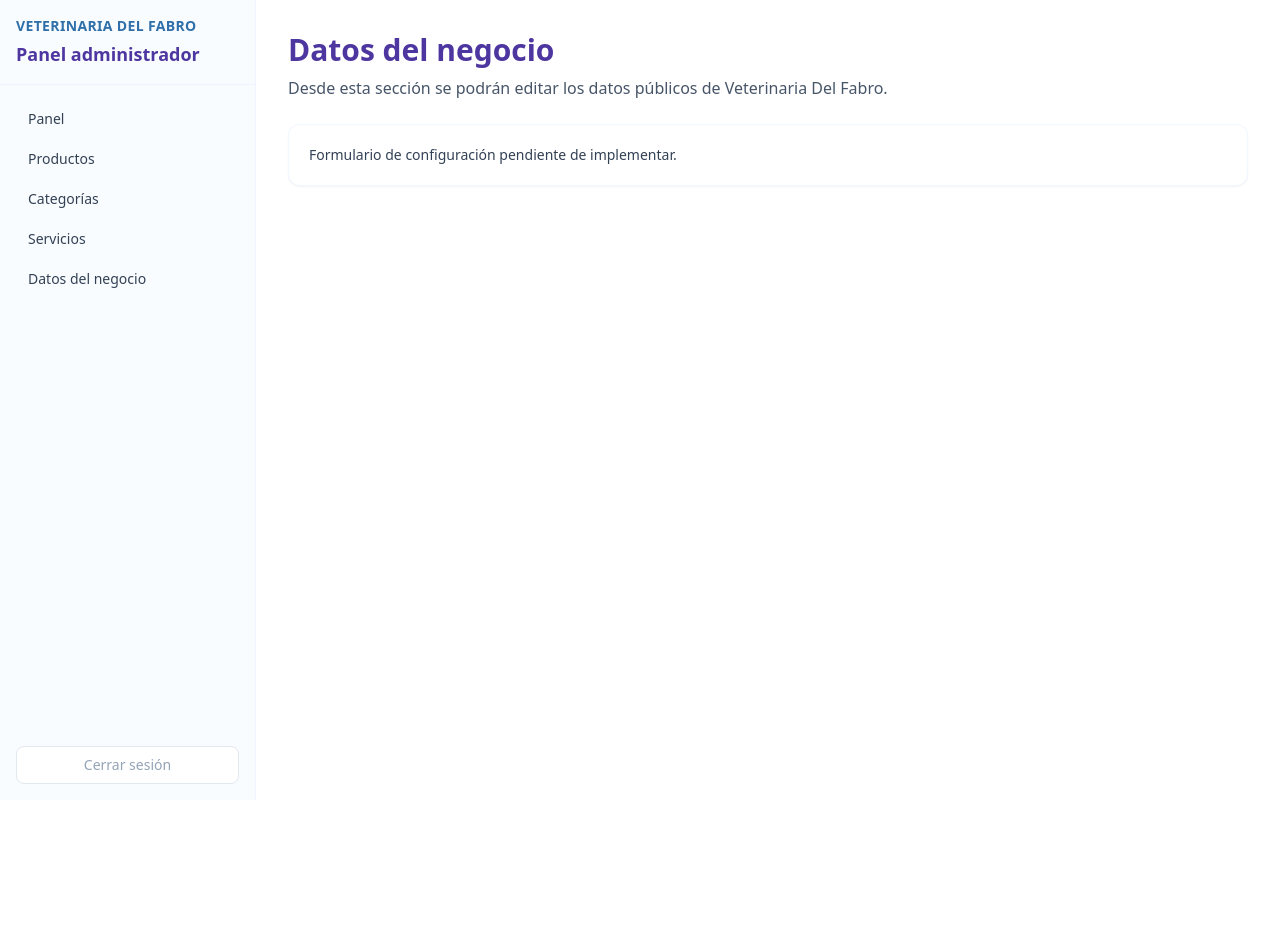
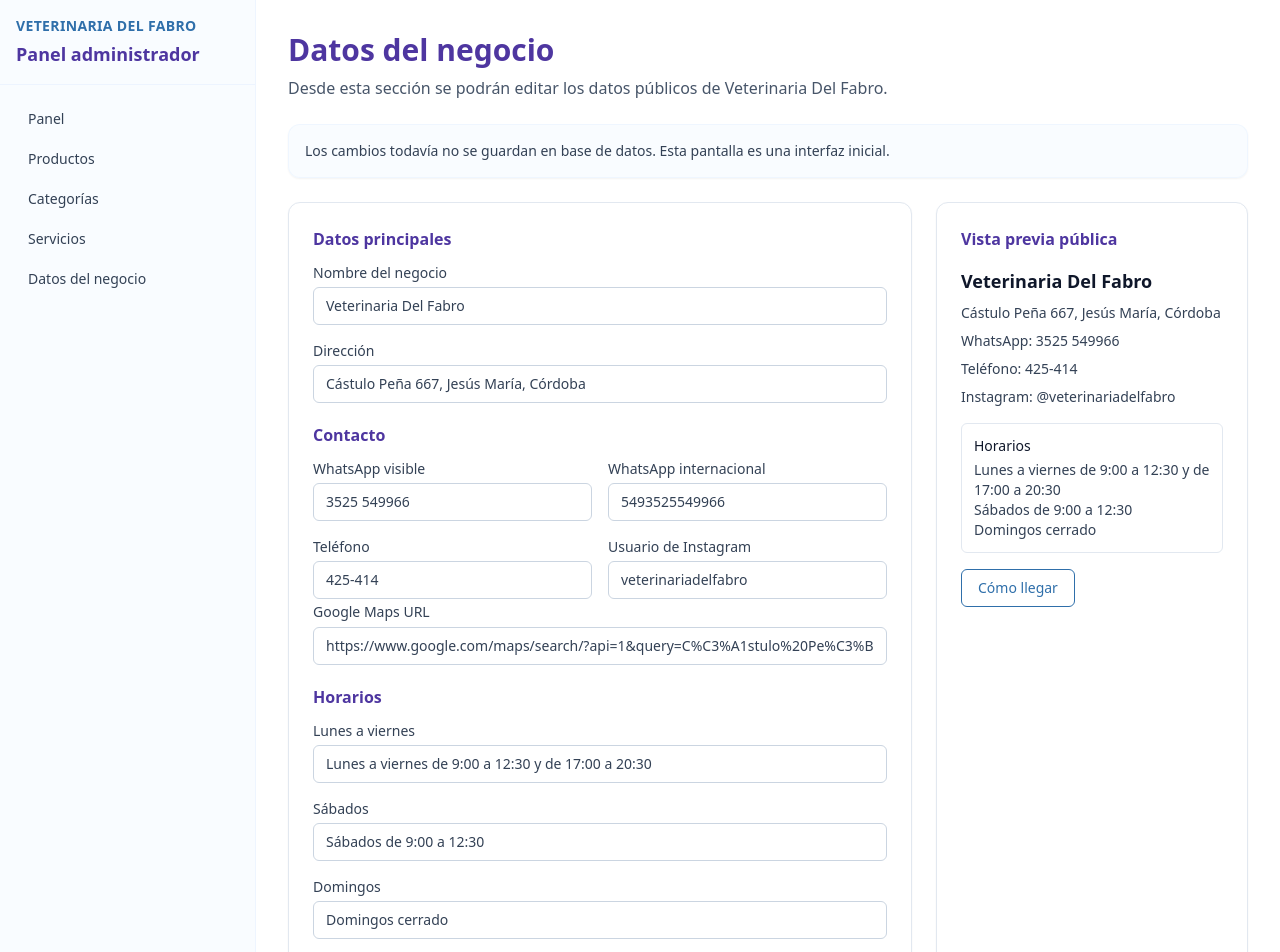
Before and after one commit to OctiDelFabro/veterinaria-del-fabro, a Next.js app: page /admin/configuracion in a window 1280 px wide. Shown: the top 952 px of the page. Before the commit the page ends 800 px from the top, so only its background shows below. Built offline with nearby package versions, Linux system fonts and the light colour scheme.

Commit message:
feat: implement admin business settings UI (#11)

```diff
--- a/app/(admin)/admin/configuracion/page.tsx
+++ b/app/(admin)/admin/configuracion/page.tsx
@@ -1,4 +1,7 @@
+import { AdminBusinessPreviewCard } from "@/components/admin/settings/AdminBusinessPreviewCard";
+import { AdminBusinessSettingsForm } from "@/components/admin/settings/AdminBusinessSettingsForm";
 import { AdminPageHeader } from "@/components/admin/AdminPageHeader";
+import { mockAdminBusinessSettings } from "@/lib/mock-admin-business-settings";
 
 export default function AdminConfiguracionPage() {
   return (
@@ -7,9 +10,15 @@ export default function AdminConfiguracionPage() {
         title="Datos del negocio"
         description="Desde esta sección se podrán editar los datos públicos de Veterinaria Del Fabro."
       />
-      <section className="rounded-xl border border-veterinarian-blueSoft/60 bg-white p-5 shadow-sm">
-        <p className="text-sm text-slate-700">Formulario de configuración pendiente de implementar.</p>
+
+      <section className="rounded-xl border border-veterinarian-blueSoft/60 bg-veterinarian-blueSoft/30 p-4 text-sm text-slate-700 shadow-sm">
+        Los cambios todavía no se guardan en base de datos. Esta pantalla es una interfaz inicial.
       </section>
+
+      <div className="grid gap-6 xl:grid-cols-[minmax(0,2fr)_minmax(0,1fr)]">
+        <AdminBusinessSettingsForm initialData={mockAdminBusinessSettings} />
+        <AdminBusinessPreviewCard settings={mockAdminBusinessSettings} />
+      </div>
     </div>
   );
 }
--- /dev/null
+++ b/components/admin/settings/AdminBusinessPreviewCard.tsx
@@ -0,0 +1,42 @@
+import type { AdminBusinessSettings } from "@/lib/mock-admin-business-settings";
+
+type AdminBusinessPreviewCardProps = {
+  settings: AdminBusinessSettings;
+};
+
+export function AdminBusinessPreviewCard({ settings }: AdminBusinessPreviewCardProps) {
+  return (
+    <aside className="rounded-xl border border-slate-200 bg-white p-5 shadow-sm md:p-6">
+      <h2 className="text-base font-semibold text-veterinarian-violetDark">Vista previa pública</h2>
+      <div className="mt-4 space-y-2 text-sm text-slate-700">
+        <p className="text-lg font-semibold text-slate-900">{settings.businessName}</p>
+        <p>{settings.address}</p>
+        <p>
+          <span className="font-medium">WhatsApp:</span> {settings.whatsappVisible}
+        </p>
+        <p>
+          <span className="font-medium">Teléfono:</span> {settings.phone}
+        </p>
+        <p>
+          <span className="font-medium">Instagram:</span> @{settings.instagramUser}
+        </p>
+      </div>
+
+      <div className="mt-4 rounded-md border border-slate-200 p-3 text-sm text-slate-700">
+        <p className="font-medium text-slate-900">Horarios</p>
+        <p className="mt-1">{settings.mondayToFridayHours}</p>
+        <p>{settings.saturdayHours}</p>
+        <p>{settings.sundayHours}</p>
+      </div>
+
+      <a
+        href={settings.googleMapsUrl}
+        target="_blank"
+        rel="noreferrer"
+        className="mt-4 inline-flex rounded-md border border-veterinarian-blue px-4 py-2 text-sm font-medium text-veterinarian-blue hover:bg-veterinarian-blue/10"
+      >
+        Cómo llegar
+      </a>
+    </aside>
+  );
+}
--- /dev/null
+++ b/components/admin/settings/AdminBusinessSettingsForm.tsx
@@ -0,0 +1,84 @@
+import type { AdminBusinessSettings } from "@/lib/mock-admin-business-settings";
+
+type AdminBusinessSettingsFormProps = {
+  initialData: AdminBusinessSettings;
+};
+
+export function AdminBusinessSettingsForm({ initialData }: AdminBusinessSettingsFormProps) {
+  return (
+    <section className="rounded-xl border border-slate-200 bg-white p-5 shadow-sm md:p-6">
+      <form className="space-y-5">
+        <div className="space-y-3">
+          <h2 className="text-base font-semibold text-veterinarian-violetDark">Datos principales</h2>
+          <div className="grid gap-4">
+            <label className="space-y-1 text-sm text-slate-700">
+              <span className="font-medium">Nombre del negocio</span>
+              <input defaultValue={initialData.businessName} className="w-full rounded-md border border-slate-300 px-3 py-2" />
+            </label>
+            <label className="space-y-1 text-sm text-slate-700">
+              <span className="font-medium">Dirección</span>
+              <input defaultValue={initialData.address} className="w-full rounded-md border border-slate-300 px-3 py-2" />
+            </label>
+          </div>
+        </div>
+
+        <div className="space-y-3">
+          <h2 className="text-base font-semibold text-veterinarian-violetDark">Contacto</h2>
+          <div className="grid gap-4 md:grid-cols-2">
+            <label className="space-y-1 text-sm text-slate-700">
+              <span className="font-medium">WhatsApp visible</span>
+              <input defaultValue={initialData.whatsappVisible} className="w-full rounded-md border border-slate-300 px-3 py-2" />
+            </label>
+            <label className="space-y-1 text-sm text-slate-700">
+              <span className="font-medium">WhatsApp internacional</span>
+              <input defaultValue={initialData.whatsappInternational} className="w-full rounded-md border border-slate-300 px-3 py-2" />
+            </label>
+            <label className="space-y-1 text-sm text-slate-700">
+              <span className="font-medium">Teléfono</span>
+              <input defaultValue={initialData.phone} className="w-full rounded-md border border-slate-300 px-3 py-2" />
+            </label>
+            <label className="space-y-1 text-sm text-slate-700">
+              <span className="font-medium">Usuario de Instagram</span>
+              <input defaultValue={initialData.instagramUser} className="w-full rounded-md border border-slate-300 px-3 py-2" />
+            </label>
+          </div>
+          <label className="space-y-1 text-sm text-slate-700">
+            <span className="font-medium">Google Maps URL</span>
+            <input defaultValue={initialData.googleMapsUrl} className="w-full rounded-md border border-slate-300 px-3 py-2" />
+          </label>
+        </div>
+
+        <div className="space-y-3">
+          <h2 className="text-base font-semibold text-veterinarian-violetDark">Horarios</h2>
+          <div className="grid gap-4">
+            <label className="space-y-1 text-sm text-slate-700">
+              <span className="font-medium">Lunes a viernes</span>
+              <input defaultValue={initialData.mondayToFridayHours} className="w-full rounded-md border border-slate-300 px-3 py-2" />
+            </label>
+            <label className="space-y-1 text-sm text-slate-700">
+              <span className="font-medium">Sábados</span>
+              <input defaultValue={initialData.saturdayHours} className="w-full rounded-md border border-slate-300 px-3 py-2" />
+            </label>
+            <label className="space-y-1 text-sm text-slate-700">
+              <span className="font-medium">Domingos</span>
+              <input defaultValue={initialData.sundayHours} className="w-full rounded-md border border-slate-300 px-3 py-2" />
+            </label>
+          </div>
+        </div>
+
+        <p className="rounded-md border border-veterinarian-blueSoft bg-veterinarian-blueSoft/40 px-3 py-2 text-sm text-slate-700">
+          Formulario visual. La persistencia se integrará en una próxima etapa.
+        </p>
+
+        <div className="flex flex-wrap gap-3 pt-1">
+          <button type="button" className="rounded-md bg-veterinarian-violet px-4 py-2 text-sm font-medium text-white hover:bg-veterinarian-violetDark">
+            Guardar configuración
+          </button>
+          <button type="button" className="rounded-md border border-veterinarian-blue px-4 py-2 text-sm font-medium text-veterinarian-blue hover:bg-veterinarian-blue/10">
+            Restaurar cambios
+          </button>
+        </div>
+      </form>
+    </section>
+  );
+}
--- /dev/null
+++ b/lib/mock-admin-business-settings.ts
@@ -0,0 +1,26 @@
+export type AdminBusinessSettings = {
+  businessName: string;
+  address: string;
+  whatsappVisible: string;
+  whatsappInternational: string;
+  phone: string;
+  instagramUser: string;
+  googleMapsUrl: string;
+  mondayToFridayHours: string;
+  saturdayHours: string;
+  sundayHours: string;
+};
+
+export const mockAdminBusinessSettings: AdminBusinessSettings = {
+  businessName: "Veterinaria Del Fabro",
+  address: "Cástulo Peña 667, Jesús María, Córdoba",
+  whatsappVisible: "3525 549966",
+  whatsappInternational: "5493525549966",
+  phone: "425-414",
+  instagramUser: "veterinariadelfabro",
+  googleMapsUrl:
+    "https://www.google.com/maps/search/?api=1&query=C%C3%A1stulo%20Pe%C3%B1a%20667%2C%20Jes%C3%BAs%20Mar%C3%ADa%2C%20C%C3%B3rdoba",
+  mondayToFridayHours: "Lunes a viernes de 9:00 a 12:30 y de 17:00 a 20:30",
+  saturdayHours: "Sábados de 9:00 a 12:30",
+  sundayHours: "Domingos cerrado",
+};
```
Also changed, not shown: 1 other file (tests, documents, lock files or other folders).
